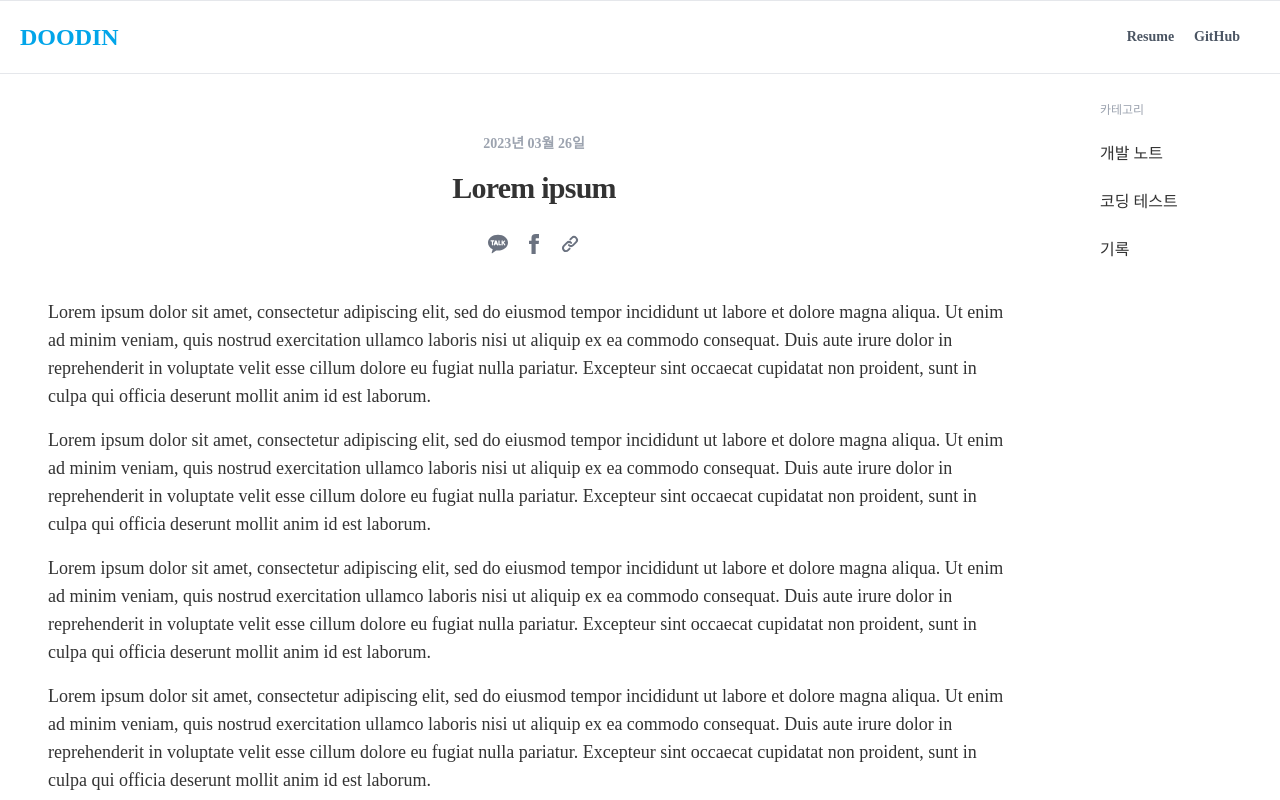
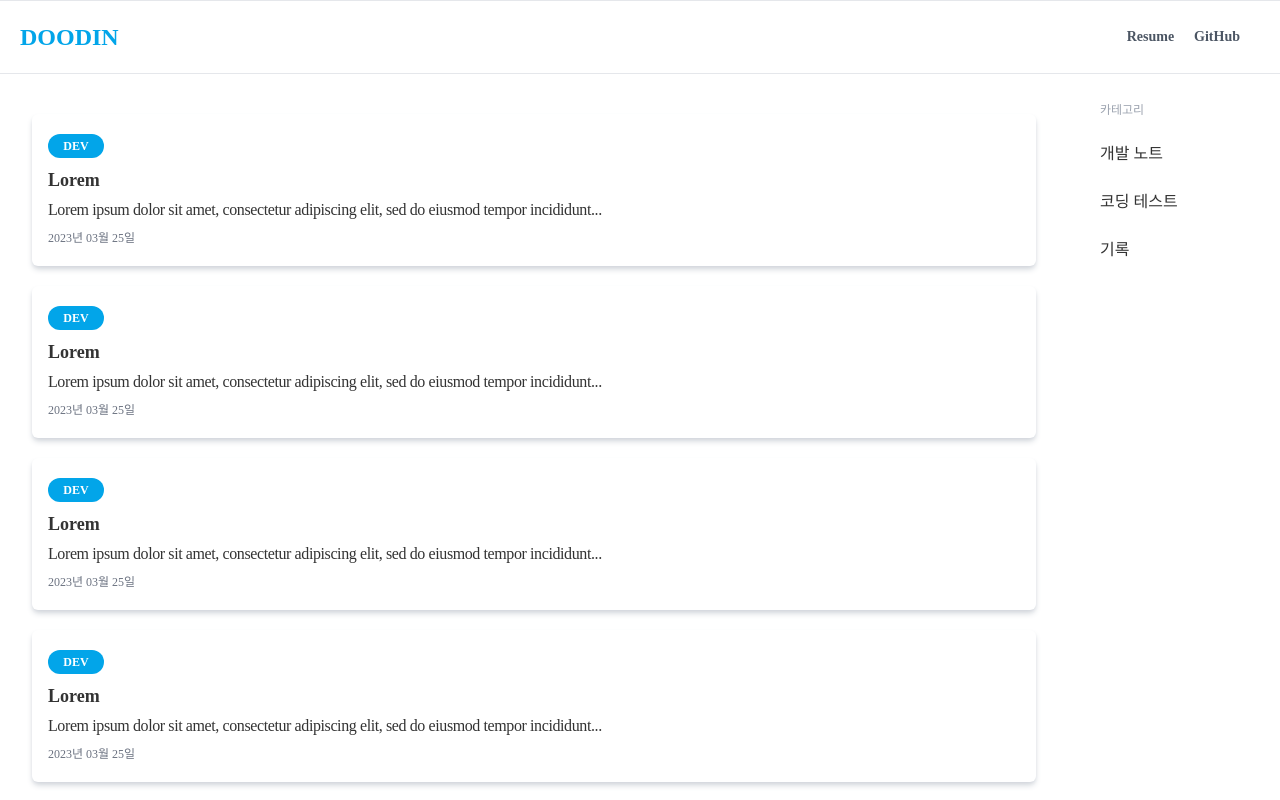
Before and after one commit to didoodin/doodin_blog, a Next.js app: page / in a window 1280 px wide. Shown: the top 800 px of the page. Built offline with nearby package versions, Linux system fonts and the light colour scheme; a web font is replaced by a local one.

Commit message:
다시 시작....

```diff
--- a/pages/index.tsx
+++ b/pages/index.tsx
@@ -2,6 +2,7 @@ import Header from "../components/common/Header";
 import Footer from "../components/common/Footer";
 import Main from "../components/main/Main";
 import Detail from "../components/detail/Detail";
+import List from "../components/main/List";
 
 export default function Home() {
   return (
@@ -11,7 +12,7 @@ export default function Home() {
       </div>
 
       <div>
-        <Detail />
+        <Main />
       </div>
 
       <div className="w-full">
```
Also changed, not shown: 1 other file (tests, documents, lock files or other folders).
